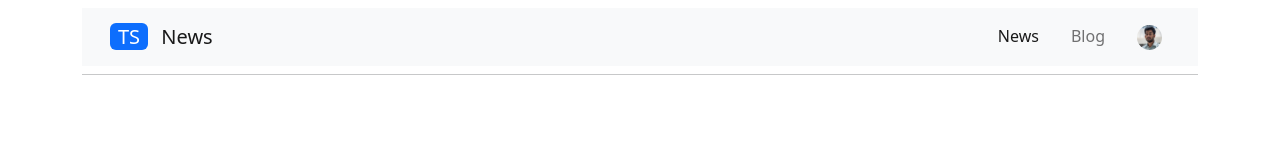
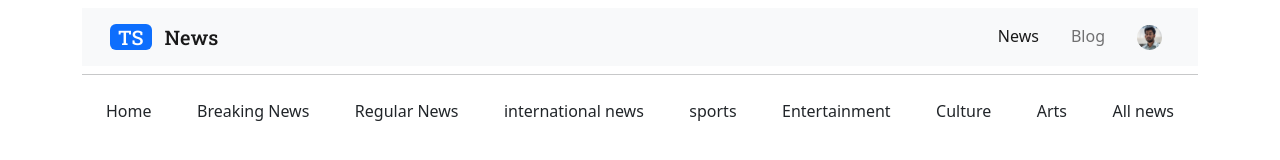
Before and after one commit to saadi001/News-portal, a plain HTML site: page index.html in a window 1280 px wide. Drawn offline with nearby package versions, Linux system fonts and the light colour scheme.

Commit message:
news search section added

```diff
--- a/index.html
+++ b/index.html
@@ -5,6 +5,8 @@
     <meta http-equiv="X-UA-Compatible" content="IE=edge">
     <meta name="viewport" content="width=device-width, initial-scale=1.0">
     <title>TS news</title>
+    <!-- css file  -->
+    <link rel="stylesheet" href="style.css">
     <!-- bootstrap link  -->
     <link href="https://cdn.jsdelivr.net/npm/bootstrap@5.2.0/dist/css/bootstrap.min.css" rel="stylesheet" integrity="sha384-gH2yIJqKdNHPEq0n4Mqa/HGKIhSkIHeL5AyhkYV8i59U5AR6csBvApHHNl/vI1Bx" crossorigin="anonymous">
     <style>
@@ -12,11 +14,12 @@
     </style>
 </head>
 <body class="container">
+    <section>
     <!-- navbar -->
     <header>
         <nav class="navbar navbar-expand-lg bg-light p-2 my-2">
-            <div class="container-fluid">
-              <a class="navbar-brand" href="#"> <span class="bg-primary px-2 mx-2 rounded text-white">TS</span> News</a>
+            <div class="container-fluid ">
+              <a class="navbar-brand navv" href="#"> <span class="bg-primary px-2 mx-2 rounded text-white">TS</span> News</a>
               <button class="navbar-toggler" type="button" data-bs-toggle="collapse" data-bs-target="#navbarNavAltMarkup" aria-controls="navbarNavAltMarkup" aria-expanded="false" aria-label="Toggle navigation">
                 <span class="navbar-toggler-icon"></span>
               </button>
@@ -25,14 +28,31 @@
                   <a class="nav-link active px-3" aria-current="page" href="#">News</a>
                   <a class="nav-link px-3" href="#">Blog</a>
                   <a class="nav-link px-3" href="#"><img style="height:25px; width: 25px;" class="img-fluid rounded-circle" src="images/image1.jpeg" alt=""> </a>
-
-
                 </div>
               </div>
             </div>
           </nav>
           <hr class="m-0 p-0">
     </header>
+    </section>
+    <!-- news search section  -->
+    <section>
+       <div class="d-flex justify-content-between flex-wrap p-3">
+        <div class="p-2">Home</div>
+        <div class="p-2">Breaking News</div>
+        <div class="p-2">Regular News</div>
+        <div class="p-2">international news</div>
+        <div class="p-2">sports</div>
+        <div class="p-2">Entertainment</div>
+        <div class="p-2">Culture</div>
+        <div class="p-2">Arts</div>
+        <div class="p-2">All news</div>
+       </div>
+    </section>
+
+    <!-- search result section -->
+
+
 
 
     <!-- script tags -->
--- a/style.css
+++ b/style.css
@@ -0,0 +1,10 @@
+/* font style  */
+@import url('https://fonts.googleapis.com/css2?family=Roboto+Slab:wght@500&display=swap');
+
+
+body{
+    background-color:  #F6F6F7;;
+}
+.navv{
+    font-family: 'Roboto Slab', serif;
+}
```
